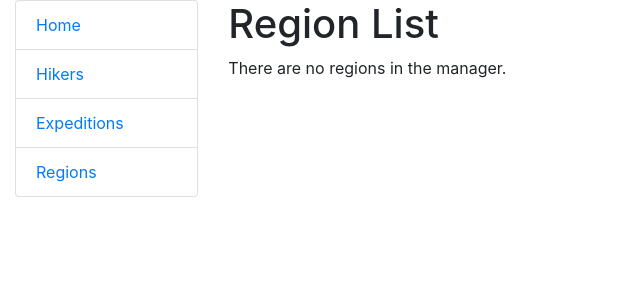
After one commit to StychukMariia/hiking-trip-manager, a Django app: page /regions/ in a window 1280 px wide. The commit adds this page. Shown: the top 300 px of the page, without its empty margins (0-640 px from the left). Run offline with Django 5.2, Linux system fonts and the light colour scheme; data that the repository does not hold is empty.

Commit message:
implement basic region list page

```diff
--- a/hikes/urls.py
+++ b/hikes/urls.py
@@ -2,13 +2,15 @@ from django.urls import path
 from .views import (
     index,
     HikerListView,
-    HikerDetailView
+    HikerDetailView,
+    RegionListView
 )
 
 app_name = "hikes"
 
 urlpatterns = [
     path("", index, name="index"),
+    path("regions/", RegionListView.as_view(), name="region-list"),
     path("hikers/", HikerListView.as_view(), name="hiker-list"),
     path("hikers/<int:pk>/", HikerDetailView.as_view(), name="hiker-detail"),
 ]
--- a/hikes/views.py
+++ b/hikes/views.py
@@ -4,7 +4,7 @@ from django.views.generic import ListView, DetailView
 from hikes.models import (
     Hiker,
     Expedition,
-    Region
+    Region, DifficultyLevel
 )
 
 
@@ -26,6 +26,10 @@ def index(request):
     return render(request, "hikes/index.html", context=context)
 
 
+class RegionListView(ListView):
+    model = Region
+
+
 class HikerListView(ListView):
     model = Hiker
 
--- /dev/null
+++ b/templates/hikes/region_list.html
@@ -0,0 +1,32 @@
+{% extends "base.html" %}
+
+{% block content %}
+  <h1>Region List</h1>
+
+  {% if region_list %}
+    <table class="table">
+      <tr>
+        <th>ID</th>
+        <th>Name</th>
+        <th>Country</th>
+      </tr>
+
+      {% for region in region_list %}
+        <tr>
+          <td>
+              {{ region.id }}
+          </td>
+          <td>
+              {{ region.name }}
+          </td>
+          <td>
+              {{ region.country }}
+          </td>
+        </tr>
+      {% endfor %}
+    </table>
+
+  {% else %}
+      <p>There are no regions in the manager.</p>
+  {% endif %}
+{% endblock %}
--- a/templates/includes/sidebar.html
+++ b/templates/includes/sidebar.html
@@ -2,5 +2,5 @@
   <li class="list-group-item"><a href="{% url "hikes:index" %}">Home</a></li>
   <li class="list-group-item"><a href="{% url "hikes:hiker-list" %}">Hikers</a></li>
   <li class="list-group-item"><a href="#">Expeditions</a></li>
-  <li class="list-group-item"><a href="#">Regions</a></li>
+  <li class="list-group-item"><a href="{% url "hikes:region-list" %}">Regions</a></li>
 </ul>
```
